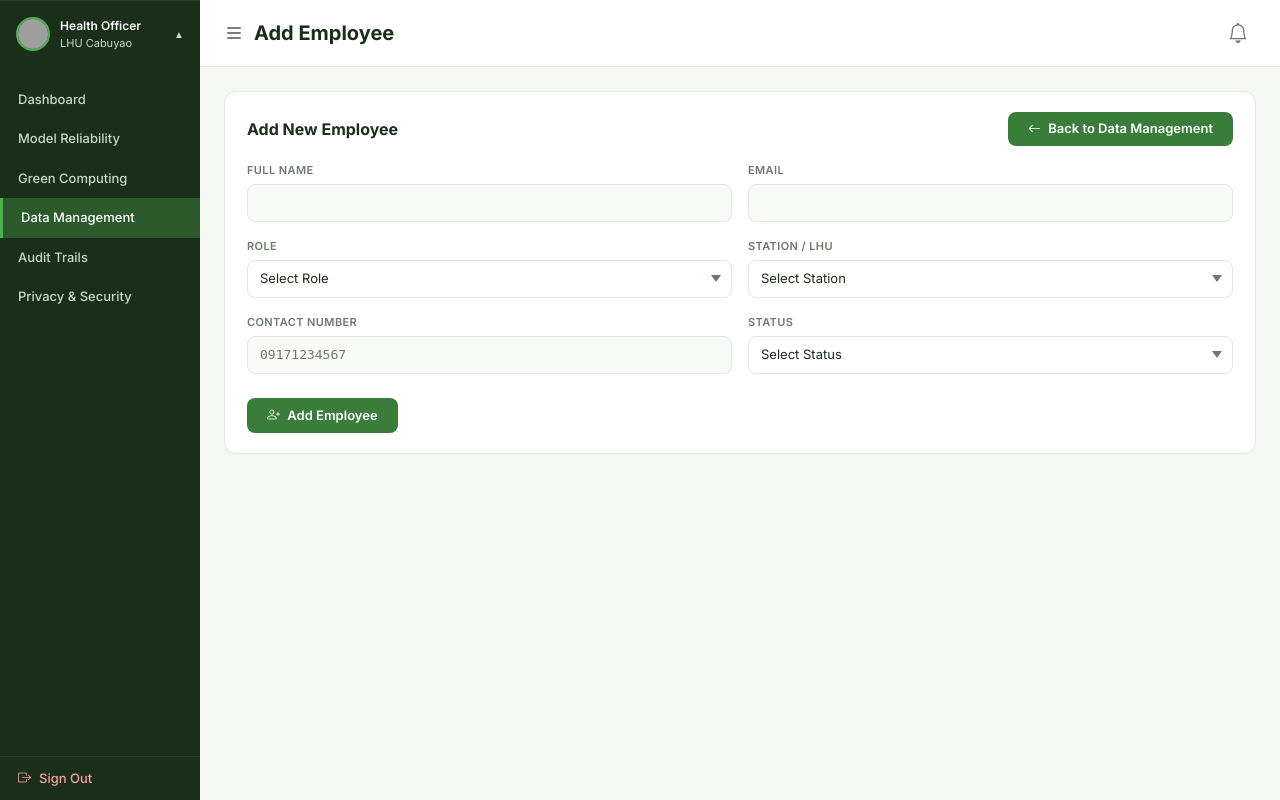
After one commit to Juwuiana/FBS-Thesis, a Flask app: page /admin/data-management/add in a window 1280 px wide. The commit adds this page. Run offline with Flask 3, Linux system fonts and the light colour scheme; grey boxes are pictures that could not be loaded.

Commit message:
added staff details, edit staff and staff records. may option na nag mag add employee, edit employuee at view employee

```diff
--- a/app/static/css/style.css
+++ b/app/static/css/style.css
@@ -73,6 +70,41 @@ body {
 }
 .sidebar-footer-name { font-size: 12px; font-weight: 600; color: #fff; }
 .sidebar-footer-role { font-size: 11px; color: var(--sidebar-text); }
+
+/* ── PROFILE DROPDOWN ── */
+.user-avatar-wrap { flex-shrink: 0; }
+.sidebar-footer-text { flex: 1; min-width: 0; }
+.user-menu-caret { font-size: 10px; color: var(--sidebar-text); flex-shrink: 0; }
+
+.user-dropdown {
+  max-height: 0;
+  overflow: hidden;
+  background: var(--sidebar-hover);
+  transition: max-height .2s ease;
+}
+.user-dropdown.open { max-height: 140px; }
+
+.user-dropdown-item {
+  display: flex; align-items: center;
+  padding: 10px 18px;
+  font-size: 12.5px; font-weight: 500;
+  color: var(--sidebar-text);
+  text-decoration: none;
+  cursor: pointer;
+  border: none; background: none; width: 100%;
+}
+.user-dropdown-item:hover { background: var(--sidebar-active); color: #fff; }
+
+.sidebar-bottom-signout { border-top: 1px solid rgba(255,255,255,.08); }
+.sidebar-signout-link {
+  display: flex; align-items: center;
+  padding: 12px 18px;
+  font-size: 13px; font-weight: 500;
+  color: #f4a3a3;
+  text-decoration: none;
+  transition: background .15s, color .15s;
+}
+.sidebar-signout-link:hover { background: #4a1f1f; color: #fff; }
 
 /* ── MAIN ── */
 .main-wrapper { margin-left: 200px; flex: 1; display: flex; flex-direction: column; min-width: 0; }
--- /dev/null
+++ b/app/templates/admin/add_staff.html
@@ -0,0 +1,80 @@
+{% extends "admin/admin_base.html" %}
+{% set active_page = "data_management" %}
+
+{% block title %}Add Employee – FBS Diabetes Risk{% endblock %}
+{% block page_title %}Add Employee{% endblock %}
+
+{% block content %}
+<main class="page-content">
+  <div class="dm-card">
+    <div class="d-flex justify-content-between align-items-center mb-3">
+      <div class="dm-card-title mb-0">Add New Employee</div>
+      <a href="{{ url_for('admin.data_management') }}" class="filter-btn" style="text-decoration:none;">
+        <i class="bi bi-arrow-left me-1"></i> Back to Data Management
+      </a>
+    </div>
+
+    <!--
+        TEMPORARY DEMO DATA — this appends to the in-memory EMPLOYEES list
+        in admin_views.py. There is no Staff/User model or DB table yet;
+        new employees are lost on app restart.
+    -->
+
+    {% if errors %}
+    <div class="alert alert-danger" role="alert">
+      <ul class="mb-0" style="padding-left:1.2rem;">
+        {% for err in errors %}<li>{{ err }}</li>{% endfor %}
+      </ul>
+    </div>
+    {% endif %}
+
+    <form method="POST" action="{{ url_for('admin.add_staff') }}" class="row g-3">
+      <div class="col-md-6 col-12">
+        <label class="ps-field-label">Full Name</label>
+        <input type="text" class="ps-input" name="name" value="{{ form_data.name or '' }}" required>
+      </div>
+      <div class="col-md-6 col-12">
+        <label class="ps-field-label">Email</label>
+        <input type="email" class="ps-input" name="email" value="{{ form_data.email or '' }}" required>
+      </div>
+      <div class="col-md-6 col-12">
+        <label class="ps-field-label">Role</label>
+        <select class="ps-select" name="role" required>
+          <option value="">Select Role</option>
+          {% for r in roles %}
+            <option value="{{ r }}" {{ 'selected' if r == form_data.role }}>{{ r }}</option>
+          {% endfor %}
+        </select>
+      </div>
+      <div class="col-md-6 col-12">
+        <label class="ps-field-label">Station / LHU</label>
+        <select class="ps-select" name="station" required>
+          <option value="">Select Station</option>
+          {% for s in stations %}
+            <option value="{{ s }}" {{ 'selected' if s == form_data.station }}>{{ s }}</option>
+          {% endfor %}
+        </select>
+      </div>
+      <div class="col-md-6 col-12">
+        <label class="ps-field-label">Contact Number</label>
+        <input type="text" class="ps-input" name="contact" value="{{ form_data.contact or '' }}" placeholder="09171234567">
+      </div>
+      <div class="col-md-6 col-12">
+        <label class="ps-field-label">Status</label>
+        <select class="ps-select" name="status" required>
+          <option value="">Select Status</option>
+          {% for s in statuses %}
+            <option value="{{ s }}" {{ 'selected' if s == form_data.status }}>{{ s }}</option>
+          {% endfor %}
+        </select>
+      </div>
+
+      <div class="col-12 mt-4">
+        <button type="submit" class="filter-btn" style="padding:8px 20px;">
+          <i class="bi bi-person-plus me-1"></i> Add Employee
+        </button>
+      </div>
+    </form>
+  </div>
+</main>
+{% endblock %}
--- /dev/null
+++ b/app/templates/admin/admin_base.html
@@ -0,0 +1,148 @@
+<!DOCTYPE html>
+<html lang="en">
+<head>
+  <meta charset="UTF-8" />
+  <meta name="viewport" content="width=device-width, initial-scale=1.0" />
+  <title>{% block title %}FBS Diabetes Risk{% endblock %}</title>
+
+  <link href="https://cdn.jsdelivr.net/npm/bootstrap@5.3.3/dist/css/bootstrap.min.css" rel="stylesheet" />
+  <link href="https://cdn.jsdelivr.net/npm/bootstrap-icons@1.11.3/font/bootstrap-icons.min.css" rel="stylesheet" />
+  <link href="https://fonts.googleapis.com/css2?family=Inter:wght@400;500;600;700&display=swap" rel="stylesheet" />
+  <script src="https://cdn.jsdelivr.net/npm/chart.js@4.4.4/dist/chart.umd.min.js"></script>
+
+  <link rel="stylesheet" href="{{ url_for('static', filename='css/style.css') }}" />
+  {% block head %}{% endblock %}
+</head>
+<body>
+
+  <div class="sidebar-overlay" id="sidebarOverlay"></div>
+
+  <nav class="sidebar" id="sidebar">
+    <div class="sidebar-footer" id="userMenuToggle" role="button" tabindex="0" title="Account options">
+      <div class="user-avatar-wrap">
+        <img id="userAvatarPreview" src="https://ui-avatars.com/api/?name=Health+Officer&background=4caf50&color=fff" alt="User avatar" />
+      </div>
+      <div class="sidebar-footer-text">
+        <div class="sidebar-footer-name">Health Officer</div>
+        <div class="sidebar-footer-role">LHU Cabuyao</div>
+      </div>
+      <span class="user-menu-caret" id="userMenuCaret">▲</span>
+    </div>
+
+    <div class="user-dropdown" id="userDropdown">
+      <label class="user-dropdown-item" for="avatarFileInput">
+        Change Profile Photo
+        <input type="file" id="avatarFileInput" accept="image/*" style="display:none;">
+      </label>
+      <a href="#" class="user-dropdown-item">
+        Change Password
+      </a>
+    </div>
+
+    <div class="sidebar-nav">
+      <a href="{{ url_for('admin.dashboard') }}"
+         class="{{ 'active' if active_page == 'dashboard' else '' }}">
+        Dashboard
+      </a>
+      <a href="{{ url_for('admin.reliability') }}"
+         class="{{ 'active' if active_page == 'reliability' else '' }}">
+        Model Reliability
+      </a>
+      <a href="{{ url_for('admin.green_computing') }}"
+         class="{{ 'active' if active_page == 'green_computing' else '' }}">
+        Green Computing
+      </a>
+      <a href="{{ url_for('admin.data_management') }}"
+         class="{{ 'active' if active_page == 'data_management' else '' }}">
+        Data Management
+      </a>
+      <a href="{{ url_for('admin.audit_trails') }}"
+         class="{{ 'active' if active_page == 'audit_trails' else '' }}">
+        Audit Trails
+      </a>
+      <a href="{{ url_for('admin.privacy_security') }}"
+         class="{{ 'active' if active_page == 'privacy' else '' }}">
+        Privacy &amp; Security
+      </a>
+    </div>
+
+    <!-- TODO: point at the real auth.logout route once auth is wired on this branch -->
+    <div class="sidebar-bottom-signout">
+      <a href="#" class="sidebar-signout-link">
+        <i class="bi bi-box-arrow-right me-2"></i> Sign Out
+      </a>
+    </div>
+  </nav>
+
+  <div class="main-wrapper">
+    <header class="topbar">
+      <div class="topbar-title">
+        <i class="bi bi-list" id="sidebarToggle"></i>
+        {% block page_title %}Dashboard{% endblock %}
+      </div>
+      <button class="btn btn-sm btn-outline-secondary border-0">
+        <i class="bi bi-bell fs-5"></i>
+      </button>
+    </header>
+
+    {% block content %}{% endblock %}
+  </div>
+
+  <script src="https://cdn.jsdelivr.net/npm/bootstrap@5.3.3/dist/js/bootstrap.bundle.min.js"></script>
+  <script src="{{ url_for('static', filename='js/main.js') }}"></script>
+  <script>
+    document.addEventListener('DOMContentLoaded', () => {
+      const userMenuToggle  = document.getElementById('userMenuToggle');
+      const userDropdown    = document.getElementById('userDropdown');
+      const userMenuCaret   = document.getElementById('userMenuCaret');
+      const avatarFileInput = document.getElementById('avatarFileInput');
+      const avatarPreview   = document.getElementById('userAvatarPreview');
+
+      function openUserMenu() {
+        userDropdown.classList.add('open');
+        userMenuCaret.textContent = '▼';
+      }
+      function closeUserMenu() {
+        userDropdown.classList.remove('open');
+        userMenuCaret.textContent = '▲';
+      }
+
+      if (userMenuToggle) {
+        userMenuToggle.addEventListener('click', () => {
+          userDropdown.classList.contains('open') ? closeUserMenu() : openUserMenu();
+        });
+        userMenuToggle.addEventListener('keydown', e => {
+          if (e.key === 'Enter' || e.key === ' ') { e.preventDefault(); userMenuToggle.click(); }
+        });
+      }
+
+      document.addEventListener('click', e => {
+        if (userDropdown && userMenuToggle && !userMenuToggle.contains(e.target) && !userDropdown.contains(e.target)) {
+          closeUserMenu();
+        }
+      });
+
+      const AVATAR_KEY = 'adminAvatarDataUrl';
+
+      const savedAvatar = localStorage.getItem(AVATAR_KEY);
+      if (savedAvatar) avatarPreview.src = savedAvatar;
+
+      if (avatarFileInput) {
+        avatarFileInput.addEventListener('change', () => {
+          const file = avatarFileInput.files[0];
+          if (!file) return;
+          const reader = new FileReader();
+          reader.onload = e => {
+            const dataUrl = e.target.result;
+            localStorage.setItem(AVATAR_KEY, dataUrl);
+            avatarPreview.src = dataUrl;
+            closeUserMenu();
+          };
+          reader.readAsDataURL(file);
+        });
+      }
+    });
+  </script>
+  {% block scripts %}{% endblock %}
+</body>
+</html>
--- a/app/templates/dashboard/audit_trails.html
+++ b/app/templates/dashboard/audit_trails.html
@@ -1,4 +1,4 @@
-{% extends "base.html" %}
+{% extends "admin/admin_base.html" %}
 {% set active_page = "audit_trails" %}
 
 {% block title %}Audit Trails – FBS Diabetes Risk{% endblock %}
--- a/app/templates/dashboard/index.html
+++ b/app/templates/dashboard/index.html
@@ -1,4 +1,4 @@
-{% extends "base.html" %}
+{% extends "admin/admin_base.html" %}
 {% set active_page = "dashboard" %}
 
 {% block title %}Dashboard – FBS Diabetes Risk{% endblock %}
--- a/app/templates/dashboard/privacy.html
+++ b/app/templates/dashboard/privacy.html
@@ -1,4 +1,4 @@
-{% extends "base.html" %}
+{% extends "admin/admin_base.html" %}
 {% set active_page = "privacy" %}
 
 {% block title %}Privacy &amp; Security – FBS Diabetes Risk{% endblock %}
--- a/app/templates/metrics/green.html
+++ b/app/templates/metrics/green.html
@@ -1,4 +1,4 @@
-{% extends "base.html" %}
+{% extends "admin/admin_base.html" %}
 {% set active_page = "green_computing" %}
 
 {% block title %}Green Computing – FBS Diabetes Risk{% endblock %}
--- a/app/templates/model/reliability.html
+++ b/app/templates/model/reliability.html
@@ -1,4 +1,4 @@
-{% extends "base.html" %}
+{% extends "admin/admin_base.html" %}
 {% set active_page = "reliability" %}
 
 {% block title %}Model Reliability – FBS Diabetes Risk{% endblock %}
--- a/app/views/admin_views.py
+++ b/app/views/admin_views.py
@@ -1,6 +1,45 @@
-from flask import Blueprint, render_template
+from flask import Blueprint, render_template, request, redirect, url_for, abort
+from datetime import datetime
 
 admin_bp = Blueprint("admin", __name__, url_prefix="/admin")
+
+STAFF_ROLES = ["Admin", "Health Officer", "LHU Nurse", "Encoder"]
+STATIONS = ["Sta. Rosa", "Cabuyao", "Calamba", "Biñan", "San Pedro"]
+STAFF_STATUSES = ["Active", "Inactive", "On Leave"]
+
+# ── TEMPORARY STUB ────────────────────────────────────────────────────────
+# In-memory only — resets whenever the app restarts. There is no Staff/User
+# model or DB table for this yet. Moved to module scope (out of
+# data_management()) so the new staff detail/edit route below can look up
+# and update the same records the list page shows. When a real model
+# lands, replace EMPLOYEES with an actual query and delete this comment.
+EMPLOYEES = [
+    {"id": "EMP-2025-001", "name": "Linda Walker",    "email": "l.walker@lhu.gov.ph",
+     "role": "Health Officer", "station": "Sta. Rosa", "contact": "09171234567",
+     "status": "Active",    "date_added": "Jan 10, 2025"},
+    {"id": "EMP-2025-002", "name": "Kurt Pernia",       "email": "k.pernia@lhu.gov.ph",
+     "role": "LHU Nurse",     "station": "Cabuyao",   "contact": "09182345678",
+     "status": "Active",    "date_added": "Jan 10, 2025"},
+    {"id": "EMP-2025-003", "name": "Clarise Espiritu",  "email": "c.espiritu@lhu.gov.ph",
+     "role": "Admin",         "station": "Sta. Rosa", "contact": "09193456789",
+     "status": "Active",    "date_added": "Jan 11, 2025"},
+    {"id": "EMP-2025-004", "name": "Jerome Elano",      "email": "j.elano@lhu.gov.ph",
+     "role": "Encoder",       "station": "Calamba",   "contact": "09204567890",
+     "status": "Active",    "date_added": "Jan 12, 2025"},
+    {"id": "EMP-2025-005", "name": "Maria Santos",      "email": "m.santos@lhu.gov.ph",
+     "role": "LHU Nurse",     "station": "Biñan",     "contact": "09215678901",
+     "status": "On Leave",  "date_added": "Feb 3, 2025"},
+    {"id": "EMP-2025-006", "name": "Pedro Dela Cruz",   "email": "p.delacruz@lhu.gov.ph",
+     "role": "Health Officer","station": "San Pedro", "contact": "09226789012",
+     "status": "Active",    "date_added": "Feb 10, 2025"},
+    {"id": "EMP-2025-007", "name": "Ana Garcia",        "email": "a.garcia@lhu.gov.ph",
+     "role": "Encoder",       "station": "Cabuyao",   "contact": "09237890123",
+     "status": "Inactive",  "date_added": "Mar 1, 2025"},
+    {"id": "EMP-2025-008", "name": "Jose Reyes",        "email": "j.reyes@lhu.gov.ph",
+     "role": "LHU Nurse",     "station": "Calamba",   "contact": "09248901234",
+     "status": "Active",    "date_added": "Mar 15, 2025"},
+]
+# ── END TEMPORARY STUB ───────────────────────────────────────────────────
 
 
 @admin_bp.route("/dashboard")
@@ -148,33 +187,94 @@ def reliability():
 
 @admin_bp.route("/data-management")
 def data_management():
-    employees = [
-        {"id": "EMP-2025-001", "name": "Linda Walker",    "email": "l.walker@lhu.gov.ph",
-         "role": "Health Officer", "station": "Sta. Rosa", "contact": "09171234567",
-         "status": "Active",    "date_added": "Jan 10, 2025"},
-        {"id": "EMP-2025-002", "name": "Kurt Pernia",       "email": "k.pernia@lhu.gov.ph",
-         "role": "LHU Nurse",     "station": "Cabuyao",   "contact": "09182345678",
-         "status": "Active",    "date_added": "Jan 10, 2025"},
-        {"id": "EMP-2025-003", "name": "Clarise Espiritu",  "email": "c.espiritu@lhu.gov.ph",
-         "role": "Admin",         "station": "Sta. Rosa", "contact": "09193456789",
-         "status": "Active",    "date_added": "Jan 11, 2025"},
-        {"id": "EMP-2025-004", "name": "Jerome Elano",      "email": "j.elano@lhu.gov.ph",
-         "role": "Encoder",       "station": "Calamba",   "contact": "09204567890",
-         "status": "Active",    "date_added": "Jan 12, 2025"},
-        {"id": "EMP-2025-005", "name": "Maria Santos",      "email": "m.santos@lhu.gov.ph",
-         "role": "LHU Nurse",     "station": "Biñan",     "contact": "09215678901",
-         "status": "On Leave",  "date_added": "Feb 3, 2025"},
-        {"id": "EMP-2025-006", "name": "Pedro Dela Cruz",   "email": "p.delacruz@lhu.gov.ph",
-         "role": "Health Officer","station": "San Pedro", "contact": "09226789012",
-         "status": "Active",    "date_added": "Feb 10, 2025"},
-        {"id": "EMP-2025-007", "name": "Ana Garcia",        "email": "a.garcia@lhu.gov.ph",
-         "role": "Encoder",       "station": "Cabuyao",   "contact": "09237890123",
-         "status": "Inactive",  "date_added": "Mar 1, 2025"},
-        {"id": "EMP-2025-008", "name": "Jose Reyes",        "email": "j.reyes@lhu.gov.ph",
-         "role": "LHU Nurse",     "station": "Calamba",   "contact": "09248901234",
-         "status": "Active",    "date_added": "Mar 15, 2025"},
-    ]
-    return render_template("dashboard/records.html", employees=employees)
+    return render_template("dashboard/records.html", employees=EMPLOYEES)
+
+
+# ── TEMPORARY STUB ────────────────────────────────────────────────────────
+# Appends to the in-memory EMPLOYEES list above — does NOT persist to a
+# database (there isn't one yet) and resets on app restart. The ID scheme
+# below (EMP-2025-{count+1}) is only safe because nothing ever removes an
+# employee; a real implementation should let the DB assign the ID instead.
+@admin_bp.route("/data-management/add", methods=["GET", "POST"])
+def add_staff():
+    if request.method == "POST":
+        name = request.form.get("name", "").strip()
+        email = request.form.get("email", "").strip()
+        role = request.form.get("role", "").strip()
+        station = request.form.get("station", "").strip()
+        contact = request.form.get("contact", "").strip()
+        status = request.form.get("status", "").strip()
+
+        errors = []
+        if not name:
+            errors.append("Full name is required.")
+        if not email:
+            errors.append("Email is required.")
+        if role not in STAFF_ROLES:
+            errors.append("Please select a valid role.")
+        if station not in STATIONS:
+            errors.append("Please select a valid station.")
+        if status not in STAFF_STATUSES:
+            errors.append("Please select a valid status.")
+
+        if errors:
+            return render_template(
+                "admin/add_staff.html",
+                roles=STAFF_ROLES, stations=STATIONS, statuses=STAFF_STATUSES,
+                errors=errors,
+                form_data={"name": name, "email": email, "role": role,
+                           "station": station, "contact": contact, "status": status},
+            )
+
+        now = datetime.now()
+        new_employee = {
+            "id": f"EMP-2025-{len(EMPLOYEES) + 1:03d}",
+            "name": name,
+            "email": email,
+            "role": role,
+            "station": station,
+            "contact": contact,
+            "status": status,
+            "date_added": f"{now.strftime('%b')} {now.day}, {now.year}",
+        }
+        EMPLOYEES.append(new_employee)
+        return redirect(url_for("admin.staff_detail", employee_id=new_employee["id"]))
+
+    return render_template(
+        "admin/add_staff.html",
+        roles=STAFF_ROLES, stations=STATIONS, statuses=STAFF_STATUSES,
+        errors=[], form_data={},
+    )
+# ── END TEMPORARY STUB ───────────────────────────────────────────────────
+
+
+# ── TEMPORARY STUB ────────────────────────────────────────────────────────
+# Shows full staff info (read-only) with Role as the one editable field, per
+# spec: "view and edit the staffs... edit only the roles given." Updating
+# only mutates the in-memory EMPLOYEES list above — it does NOT persist to
+# a database (there isn't one yet) and resets on app restart. When a real
+# Staff/User model lands, replace the lookup/update below with actual
+# queries and delete this comment.
+@admin_bp.route("/data-management/<employee_id>")
+def staff_detail(employee_id):
+    employee = next((e for e in EMPLOYEES if e["id"] == employee_id), None)
+    if employee is None:
+        abort(404)
+    return render_template("admin/staff_detail.html", employee=employee, roles=STAFF_ROLES)
+
+
+@admin_bp.route("/data-management/<employee_id>/update-role", methods=["POST"])
+def staff_update_role(employee_id):
+    employee = next((e for e in EMPLOYEES if e["id"] == employee_id), None)
+    if employee is None:
+        abort(404)
+
+    new_role = request.form.get("role", "").strip()
+    if new_role in STAFF_ROLES:
+        employee["role"] = new_role
+
+    return redirect(url_for("admin.staff_detail", employee_id=employee_id))
+# ── END TEMPORARY STUB ───────────────────────────────────────────────────
 
 
 @admin_bp.route("/privacy-security")
@@ -255,9 +355,9 @@ def green_computing():
             {"online": True,  "weight": 5},
         ],
         "offline_events": [
-            {"time_range": "08:42–09:00", "duration": "18 min", "records": 7},
-            {"time_range": "10:00–10:24", "duration": "24 min", "records": 12},
-            {"time_range": "11:24–11:40", "duration": "16 min", "records": 4},
+            {"time_range": "08:42\u201309:00", "duration": "18 min", "records": 7},
+            {"time_range": "10:00\u201310:24", "duration": "24 min", "records": 12},
+            {"time_range": "11:24\u201311:40", "duration": "16 min", "records": 4},
         ],
     }
     embedded_records = [
@@ -288,7 +388,7 @@ def audit_trails():
         {"time": "09:21 AM", "date": "May 27", "user": "Nurse Kurt",     "role": "Nurse",
          "action": "Patient profile edited: CAB-2025-0148",    "ip": "192.168.1.45", "severity": "Info"},
         {"time": "09:14 AM", "date": "May 27", "user": "lhu.admin",      "role": "Admin",
-         "action": "Role changed: Viewer → Health Officer (user: garcia_m)", "ip": "192.168.1.12", "severity": "Warning"},
+         "action": "Role changed: Viewer \u2192 Health Officer (user: garcia_m)", "ip": "192.168.1.12", "severity": "Warning"},
         {"time": "09:08 AM", "date": "May 27", "user": "lhu.admin",      "role": "Admin",
          "action": "Monthly report generated (PDF)",           "ip": "192.168.1.12", "severity": "Info"},
         {"time": "09:00 AM", "date": "May 27", "user": "Nurse Kurt",     "role": "Nurse",
```
Also changed, not shown: other parts of app/static/css/style.css (+4 -84 lines), app/templates/admin/staff_detail.html (added, +73 -0 lines), app/templates/base.html (deleted, +0 -80 lines), app/templates/dashboard/records.html (+5 -5 lines).
